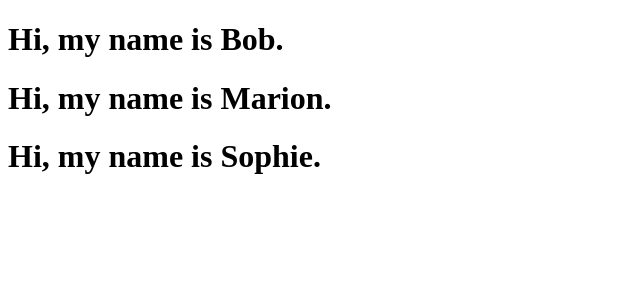
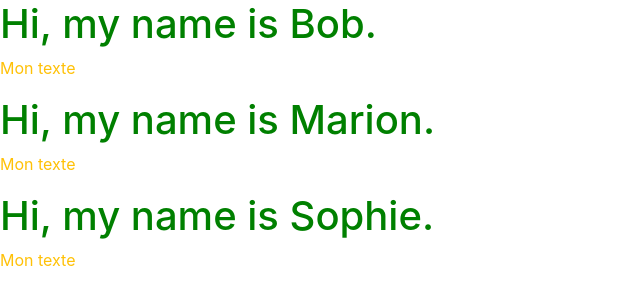
Before and after one commit to parisaqua/appcontacts, a React (Create React App) app: page / in a window 1280 px wide. Shown: the top 304 px of the page, without its empty margins (0-640 px from the left). Built offline with nearby package versions, Linux system fonts and the light colour scheme.

Commit message:
Etape 16

```diff
--- a/package.json
+++ b/package.json
@@ -6,6 +6,7 @@
     "@testing-library/jest-dom": "^4.2.4",
     "@testing-library/react": "^9.3.2",
     "@testing-library/user-event": "^7.1.2",
+    "bootstrap": "^4.4.1",
     "react": "^16.12.0",
     "react-dom": "^16.12.0",
     "react-scripts": "3.3.0"
--- a/src/App.js
+++ b/src/App.js
@@ -1,5 +1,6 @@
 import React, { Component } from 'react';
 import Titre from './Titre';
+import 'bootstrap/dist/css/bootstrap.min.css';
 
 
 class App extends Component {
--- /dev/null
+++ b/src/Titre.css
@@ -0,0 +1,4 @@
+h1 {
+    color: green;
+    font-size: 20px;
+}
--- a/src/Titre.js
+++ b/src/Titre.js
@@ -1,10 +1,12 @@
 import React from 'react';
-import PropTypes from 'prop-types'
+import PropTypes from 'prop-types';
+import './Titre.css'
 
 function Titre(props) {
     return (
         <div>
             <h1>Hi, my name is {props.nom}.</h1>
+            <p className='text-warning'>Mon texte</p>
         </div>
     )
 }
```
Also changed, not shown: 1 other file (tests, documents, lock files or other folders).
